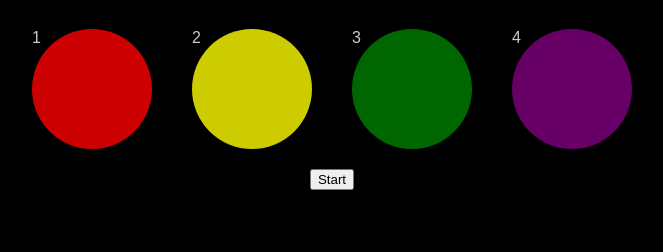
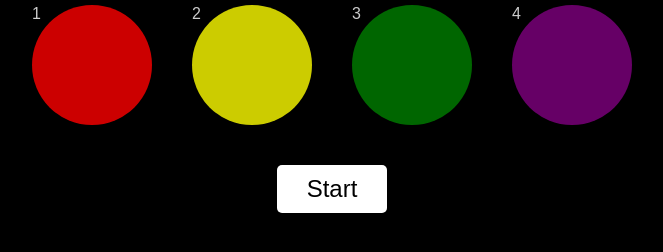
Before and after one commit to mallasagar321/simon.github.io, a plain HTML site: page index.html in a window 1280 px wide. Shown: the part 396-648 px from the top of the page, without its empty margins (308-971 px from the left). Drawn offline with Linux system fonts and the light colour scheme.

Commit message:
Update style.css

```diff
--- a/style.css
+++ b/style.css
@@ -38,7 +38,7 @@ h2 {
    display: inline-block;
    opacity: 0.8;
    cursor: pointer;
-   transition: opacity 0.3s ease, transform 0.3s ease;
+   transition: opacity 0.3s ease, transform 0.3s ease, box-shadow 0.3s ease;
    box-shadow: 0px 4px 10px rgba(0, 0, 0, 0.3);
 }
 
@@ -56,9 +56,37 @@ h2 {
    opacity: 0.6;
 }
 
+/* Hover effect for color buttons */
 .btn:hover {
-   transform: scale(1.1);
-   box-shadow: 0px 8px 20px rgba(0, 0, 0, 0.2);
+   transform: scale(1.1); /* Slightly enlarge the button */
+   box-shadow: 0px 8px 20px rgba(255, 255, 255, 0.2); /* Add a glowing shadow */
+   opacity: 1; /* Make it fully visible */
+}
+
+/* Styling the Start button */
+.start-btn {
+   margin-top: 20px;
+   padding: 10px 30px;
+   font-size: 1.5rem;
+   background-color: white;
+   color: black;
+   border: none;
+   border-radius: 5px;
+   cursor: pointer;
+   transition: transform 0.3s ease, background-color 0.3s ease, color 0.3s ease;
+   box-shadow: 0px 4px 10px rgba(0, 0, 0, 0.3);
+}
+
+.start-btn:hover {
+   transform: scale(1.05);
+   background-color: black;
+   color: white;
+   box-shadow: 0px 8px 20px rgba(255, 255, 255, 0.2);
+}
+
+.start-btn:active {
+   transform: scale(1);
+   opacity: 0.8;
 }
 
 @media (max-width: 600px) {
@@ -70,4 +98,9 @@ h2 {
    h1, h2 {
        font-size: 1.5rem;
    }
+
+   .start-btn {
+       padding: 8px 20px;
+       font-size: 1rem;
+   }
 }
```
